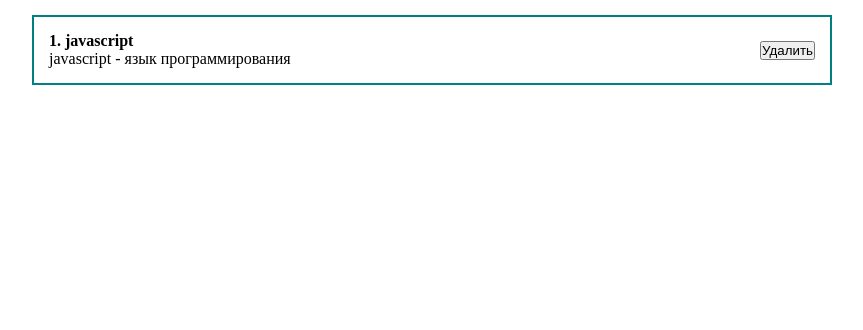
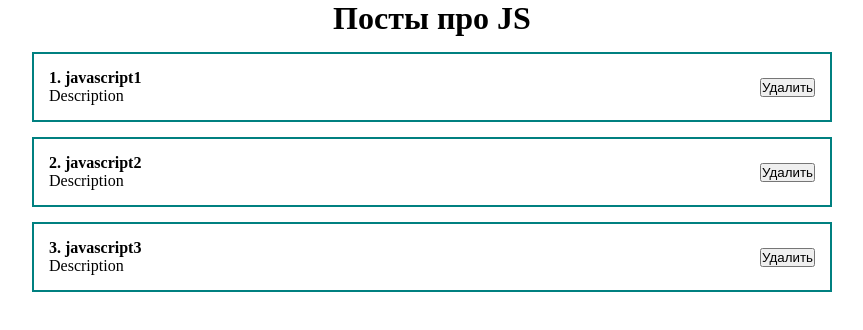
Before and after one commit to DanNikolson/ReactSPA, a React (Create React App) app: page / in a window 1280 px wide. Shown: the top 330 px of the page, without its empty margins (208-1071 px from the left). Built offline with nearby package versions, Linux system fonts and the light colour scheme.

Commit message:
PostItem,PostList components

```diff
--- a/src/App.js
+++ b/src/App.js
@@ -3,10 +3,16 @@
 import ClassCounter from "./components/ClassCounter";
 import "./styles/App.css";
 import PostItem from "./components/PostItem";
+import PostList from "./components/PostList";
 function App() {
+  const [posts, setPosts] = useState([
+    { id: 1, title: "javascript1", body: "Description" },
+    { id: 2, title: "javascript2", body: "Description" },
+    { id: 3, title: "javascript3", body: "Description" },
+  ]);
   return (
     <div className="App">
-      <PostItem />
+      <PostList posts={posts} title="Посты про JS" />
     </div>
   );
 }
--- a/src/components/PostItem.jsx
+++ b/src/components/PostItem.jsx
@@ -1,11 +1,14 @@
 import React from "react";
 
-const PostItem = () => {
+const PostItem = (props) => {
+  console.log(props);
   return (
     <div className="post">
       <div className="post__content">
-        <strong>1. javascript</strong>
-        <div> javascript - язык программирования</div>
+        <strong>
+          {props.post.id}. {props.post.title}
+        </strong>
+        <div> {props.post.body}</div>
       </div>
       <div className="post__btns">
         <button>Удалить</button>
--- /dev/null
+++ b/src/components/PostList.jsx
@@ -0,0 +1,15 @@
+import React from "react";
+import PostItem from "./PostItem";
+
+const PostList = ({ posts, title }) => {
+  return (
+    <div>
+      <h1 style={{ textAlign: "center" }}>{title}</h1>
+      {posts.map((post) => (
+        <PostItem post={post} key={post.id} />
+      ))}
+    </div>
+  );
+};
+
+export default PostList;
```
